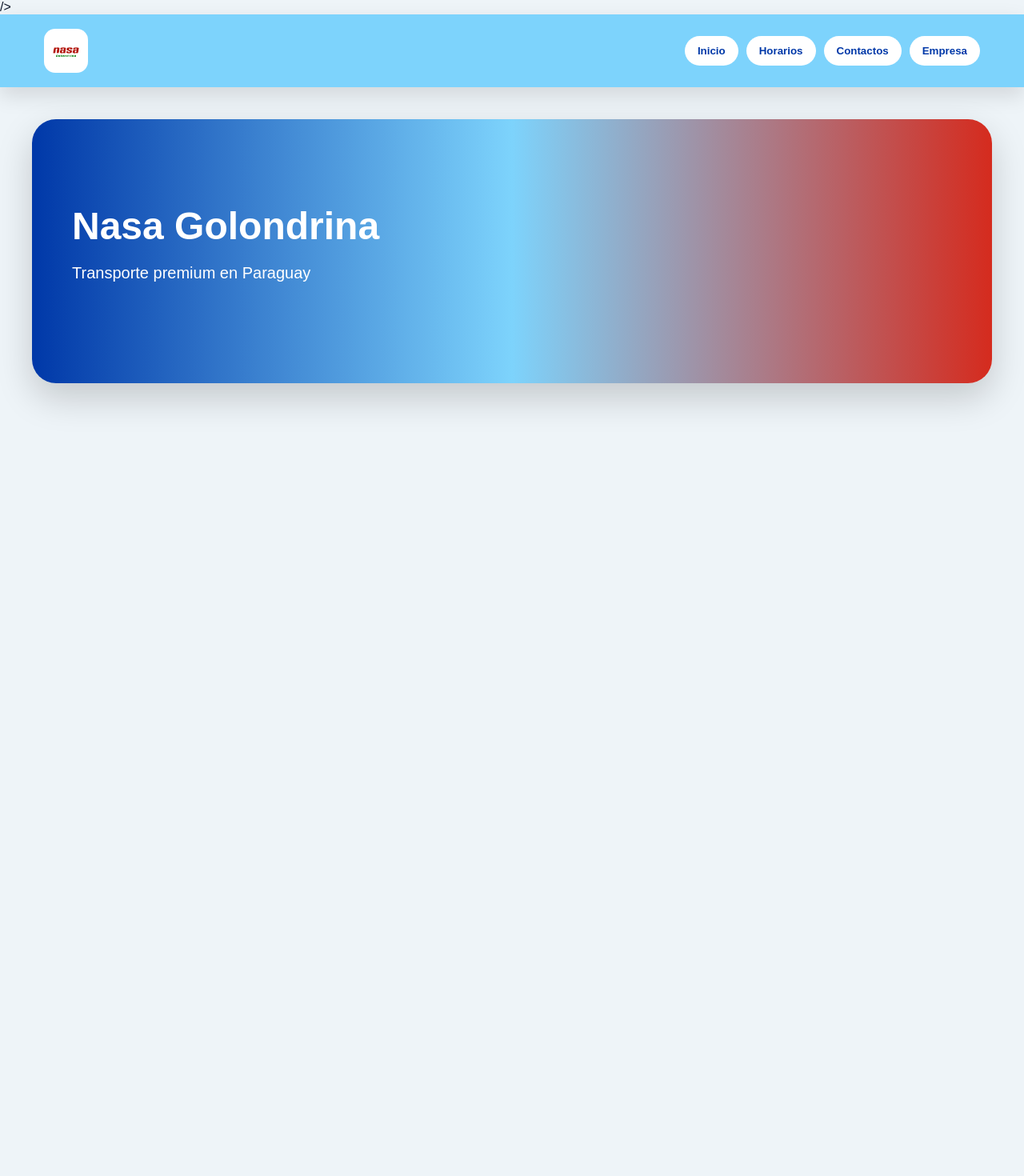
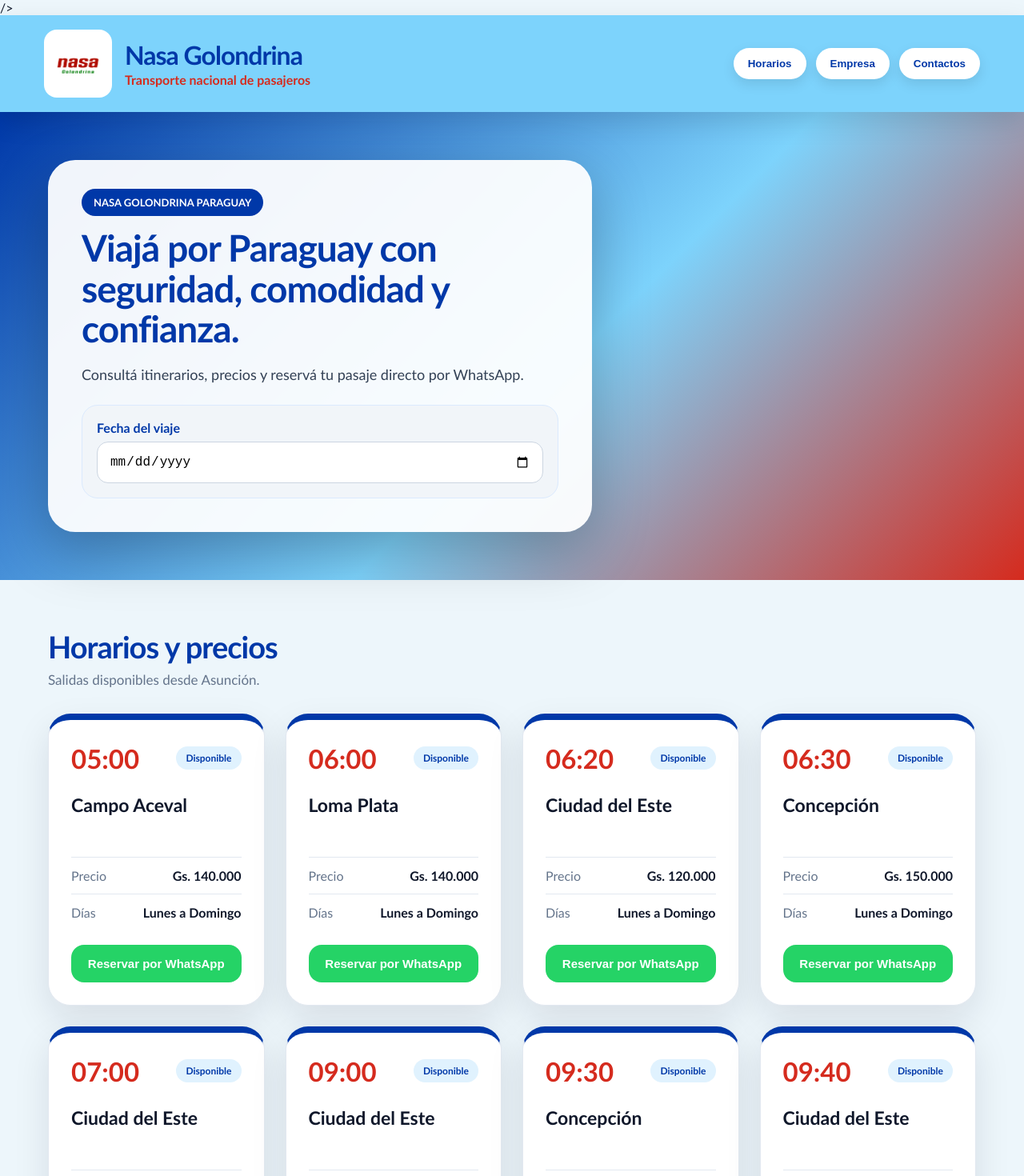
Before and after one commit to buzojosias36-boop/sistema-nasa, a React (Create React App) app: page / in a window 1280 px wide. Shown: the top 1470 px of the page at 80% size. Before the commit the page ends 818 px from the top, so only its background shows below. Built offline with nearby package versions, Linux system fonts and the light colour scheme.

Commit message:
version premium completa

```diff
--- a/src/App.css
+++ b/src/App.css
@@ -4,157 +4,308 @@
 
 body {
   margin: 0;
-  font-family: Arial, sans-serif;
-  background: #eef4f8;
+  font-family: "Trebuchet MS", "Segoe UI", Arial, sans-serif;
+  background: #edf6fb;
   color: #0f172a;
 }
 
-.app {
+.page {
   min-height: 100vh;
 }
 
-/* BARRA SUPERIOR */
-.navbar {
+.topbar {
   background: #7dd3fc;
   padding: 18px 55px;
   display: flex;
+  justify-content: space-between;
   align-items: center;
-  justify-content: space-between;
-  box-shadow: 0 10px 25px rgba(0,0,0,0.12);
+  box-shadow: 0 12px 30px rgba(0,0,0,0.12);
   position: sticky;
   top: 0;
   z-index: 10;
 }
 
-.logo {
-  height: 55px;
-  background: white;
-  padding: 6px;
-  border-radius: 14px;
+.brand {
+  display: flex;
+  align-items: center;
+  gap: 16px;
 }
 
-.menu {
+.brand img {
+  width: 85px;
+  background: white;
+  border-radius: 16px;
+  padding: 8px;
+}
+
+.brand h1 {
+  margin: 0;
+  font-size: 32px;
+  color: #0038a8;
+  font-weight: 900;
+  letter-spacing: -1px;
+}
+
+.brand p {
+  margin: 2px 0 0;
+  color: #d52b1e;
+  font-weight: 800;
+}
+
+nav {
   display: flex;
-  gap: 10px;
+  gap: 12px;
   flex-wrap: wrap;
 }
 
-.menu button {
+nav button {
   border: none;
   background: white;
   color: #0038a8;
-  padding: 11px 16px;
+  padding: 12px 18px;
   border-radius: 999px;
+  font-weight: 900;
+  cursor: pointer;
+  box-shadow: 0 6px 16px rgba(0,0,0,0.10);
+}
+
+.hero {
+  min-height: 430px;
+  background: linear-gradient(135deg, #0038a8 0%, #7dd3fc 55%, #d52b1e 100%);
+  display: flex;
+  align-items: center;
+  padding: 60px;
+}
+
+.heroContent {
+  background: rgba(255,255,255,0.94);
+  max-width: 680px;
+  padding: 42px;
+  border-radius: 34px;
+  box-shadow: 0 25px 70px rgba(0,0,0,0.25);
+}
+
+.heroContent span {
+  background: #0038a8;
+  color: white;
+  padding: 9px 15px;
+  border-radius: 999px;
+  font-size: 13px;
+  font-weight: 900;
+}
+
+.heroContent h2 {
+  color: #0038a8;
+  font-size: 46px;
+  line-height: 1.1;
+  margin: 24px 0 14px;
+  letter-spacing: -1px;
+}
+
+.heroContent p {
+  color: #334155;
+  font-size: 18px;
+  line-height: 1.5;
+}
+
+.dateBox {
+  margin-top: 24px;
+  background: #f1f5f9;
+  padding: 18px;
+  border-radius: 20px;
+  border: 1px solid #dbeafe;
+}
+
+.dateBox label {
+  display: block;
+  font-weight: 900;
+  color: #0038a8;
+  margin-bottom: 8px;
+}
+
+.dateBox input {
+  width: 100%;
+  padding: 15px;
+  border-radius: 14px;
+  border: 1px solid #cbd5e1;
+  font-size: 16px;
+}
+
+.section {
+  padding: 60px;
+}
+
+.section h2 {
+  margin: 0;
+  font-size: 38px;
+  color: #0038a8;
+  font-weight: 900;
+  letter-spacing: -1px;
+}
+
+.subtitle {
+  margin: 8px 0 32px;
+  color: #64748b;
+  font-size: 17px;
+}
+
+.grid {
+  display: grid;
+  grid-template-columns: repeat(auto-fit, minmax(260px, 1fr));
+  gap: 26px;
+}
+
+.tripCard,
+.contactCard,
+.empresaCard {
+  background: white;
+  border-radius: 28px;
+  padding: 28px;
+  box-shadow: 0 18px 45px rgba(15,23,42,0.10);
+  border: 1px solid #e2e8f0;
+}
+
+.tripCard {
+  border-top: 8px solid #0038a8;
+}
+
+.timeRow {
+  display: flex;
+  justify-content: space-between;
+  align-items: center;
+}
+
+.timeRow strong {
+  font-size: 33px;
+  color: #d52b1e;
+}
+
+.timeRow span {
+  background: #e0f2fe;
+  color: #0038a8;
+  padding: 7px 12px;
+  border-radius: 999px;
+  font-size: 12px;
+  font-weight: 900;
+}
+
+.tripCard h3 {
+  min-height: 55px;
+  font-size: 23px;
+  margin: 24px 0;
+  color: #0f172a;
+}
+
+.infoRow {
+  border-top: 1px solid #e2e8f0;
+  padding: 13px 0;
+  display: flex;
+  justify-content: space-between;
+  gap: 14px;
+}
+
+.infoRow p {
+  margin: 0;
+  color: #64748b;
+}
+
+.infoRow b {
+  color: #0f172a;
+}
+
+.tripCard button {
+  width: 100%;
+  margin-top: 18px;
+  background: #25d366;
+  color: white;
+  border: none;
+  border-radius: 16px;
+  padding: 15px;
+  font-size: 15px;
   font-weight: 900;
   cursor: pointer;
 }
 
-/* CONTENIDO */
-.contenido {
-  padding: 40px;
+.empresaGrid {
+  display: grid;
+  grid-template-columns: repeat(auto-fit, minmax(280px, 1fr));
+  gap: 26px;
 }
 
-/* HERO SIN IMAGEN PARA EVITAR ERROR */
-.hero {
-  min-height: 330px;
-  background: linear-gradient(90deg, #0038a8, #7dd3fc, #d52b1e);
-  color: white;
-  border-radius: 30px;
-  padding: 50px;
-  display: flex;
-  flex-direction: column;
-  justify-content: center;
-  box-shadow: 0 18px 45px rgba(0,0,0,0.18);
+.empresaCard {
+  border-left: 8px solid #d52b1e;
 }
 
-.hero h1 {
-  font-size: 48px;
+.empresaCard h3,
+.contactCard h3 {
+  color: #0038a8;
+  font-size: 25px;
+  margin-top: 0;
+}
+
+.empresaCard p,
+.contactCard p {
+  color: #334155;
+  font-size: 16px;
+  line-height: 1.6;
+  font-weight: 600;
+}
+
+.contactCard {
+  border-top: 8px solid #7dd3fc;
+}
+
+.badges span {
+  display: inline-block;
+  background: #d52b1e;
+  color: white;
+  padding: 8px 11px;
+  border-radius: 10px;
+  margin: 6px 6px 0 0;
+  font-size: 12px;
+  font-weight: 900;
+}
+
+footer {
+  background: #0038a8;
+  color: white;
+  text-align: center;
+  padding: 36px;
+}
+
+footer h3 {
+  margin: 0 0 8px;
+}
+
+footer p {
   margin: 0;
 }
 
-.hero p {
-  font-size: 20px;
-}
-
-/* CUADROS */
-.grid {
-  display: grid;
-  grid-template-columns: repeat(auto-fit, minmax(260px, 1fr));
-  gap: 24px;
-  margin-top: 30px;
-}
-
-.card {
-  background: white;
-  border-radius: 24px;
-  padding: 26px;
-  box-shadow: 0 18px 45px rgba(15, 23, 42, 0.10);
-  border: 1px solid #e2e8f0;
-  border-top: 7px solid #0038a8;
-  text-align: center;
-}
-
-.card h3 {
-  color: #d52b1e;
-  font-size: 30px;
-  margin: 0 0 15px;
-}
-
-.card p {
-  font-size: 17px;
-}
-
-.card button {
-  width: 100%;
-  background: #25d366;
-  color: white;
-  border: none;
-  padding: 15px;
-  border-radius: 16px;
-  font-size: 15px;
-  font-weight: 900;
-  margin-top: 16px;
-  cursor: pointer;
-}
-
-/* EMPRESA */
-.empresa {
-  max-width: 900px;
-  margin: 30px auto;
-  background: white;
-  padding: 35px;
-  border-radius: 26px;
-  box-shadow: 0 18px 45px rgba(15, 23, 42, 0.10);
-  border-left: 10px solid #d52b1e;
-}
-
-.empresa h2 {
-  color: #0038a8;
-  font-size: 32px;
-}
-
-.empresa p {
-  font-size: 19px;
-  line-height: 1.6;
-}
-
-/* CELULAR */
 @media (max-width: 800px) {
-  .navbar {
+  .topbar {
     padding: 18px;
     flex-direction: column;
     gap: 16px;
+    text-align: center;
   }
 
-  .contenido {
-    padding: 20px;
+  .brand {
+    flex-direction: column;
   }
 
   .hero {
-    padding: 32px;
+    padding: 30px 20px;
   }
 
-  .hero h1 {
-    font-size: 36px;
+  .heroContent {
+    padding: 30px;
+  }
+
+  .heroContent h2 {
+    font-size: 34px;
+  }
+
+  .section {
+    padding: 38px 20px;
   }
 }
--- a/src/App.js
+++ b/src/App.js
@@ -1,102 +1,197 @@
 import React, { useState } from "react";
 import "./App.css";
 
+const horarios = [
+  ["05:00", "Campo Aceval", "140.000"],
+  ["06:00", "Loma Plata", "140.000"],
+  ["06:20", "Ciudad del Este", "120.000"],
+  ["06:30", "Concepción", "150.000"],
+  ["07:00", "Ciudad del Este", "120.000"],
+  ["09:00", "Ciudad del Este", "120.000"],
+  ["09:30", "Concepción", "150.000"],
+  ["09:40", "Ciudad del Este", "120.000"],
+  ["10:00", "Pedro Juan Caballero", "150.000"],
+  ["10:20", "Presidente Franco", "120.000"],
+  ["10:45", "Concepción", "150.000"],
+  ["13:30", "Pedro Juan Caballero", "150.000"],
+  ["14:00", "Horqueta", "150.000"],
+  ["14:00", "Loma Plata", "140.000"],
+  ["14:30", "Horqueta", "150.000"],
+  ["14:30", "Mariscal Estigarribia", "140.000"],
+  ["16:40", "Presidente Franco", "120.000"],
+  ["21:15", "Mariscal Estigarribia", "140.000"],
+  ["21:30", "San Pedro", "120.000"],
+  ["21:45", "Horqueta", "150.000"],
+  ["22:00", "Neuland", "140.000"],
+  ["22:15", "Vallemí", "150.000"],
+  ["22:50", "Concepción", "150.000"],
+  ["23:00", "Loma Plata", "140.000"],
+  ["23:30", "Ciudad del Este", "120.000"],
+  ["23:45", "Pedro Juan Caballero", "150.000"],
+];
+
+const contactos = [
+  ["Asunción", "Avda. Fernando de la Mora y Avda. República Argentina, Asunción", "0981 668 662"],
+  ["Ciudad del Este", "Avda. Eugenio Garay y Arturo Garcete, Ciudad del Este", "(061) 506 063"],
+  ["Filadelfia", "Avda. Calle Chaco Boreal casi Calle O. Miller, Filadelfia", "(0491) 432 492"],
+  ["Loma Plata", "3 de Noviembre casi Avda. Central, Loma Plata", "(0492) 252 250"],
+  ["Neuland", "Calle PY16 y Puerto Casado, Neuland", "(0992) 399 115"],
+  ["Pedro Juan Caballero", "Avda. Carlos Domínguez y Picuiba, Pedro Juan Caballero", "(0985) 107 691 / (0336) 273 835"],
+];
+
 function App() {
-  const [seccion, setSeccion] = useState("inicio");
+  const [seccion, setSeccion] = useState("horarios");
+  const [fecha, setFecha] = useState("");
 
-  const reservar = (destino, hora) => {
-    const mensaje = `Hola, quiero reservar un pasaje a ${destino} a las ${hora}`;
+  const reservar = (hora, destino, precio) => {
+    if (!fecha) {
+      alert("Por favor seleccioná la fecha del viaje.");
+      return;
+    }
+
+    const mensaje = `Hola, quiero reservar pasaje con Nasa Golondrina.
+Destino: ${destino}
+Fecha: ${fecha}
+Horario: ${hora}
+Precio: Gs. ${precio}`;
+
     window.open(
-      `https://wa.me/595981668662?text=${encodeURIComponent(mensaje)}`,
+      `https://wa.me/595994652330?text=${encodeURIComponent(mensaje)}`,
       "_blank"
     );
   };
 
   return (
-    <div className="app">
+    <div className="page">
+      <header className="topbar">
+        <div className="brand">
+          <img src="/Logo principal sin fondo.jpg" alt="Nasa Golondrina" />
+          <div>
+            <h1>Nasa Golondrina</h1>
+            <p>Transporte nacional de pasajeros</p>
+          </div>
+        </div>
 
-      {/* NAVBAR */}
-      <div className="navbar">
-        <img src="/Logo principal sin fondo.jpg" alt="logo" className="logo" />
-        <div className="menu">
-          <button onClick={() => setSeccion("inicio")}>Inicio</button>
+        <nav>
           <button onClick={() => setSeccion("horarios")}>Horarios</button>
+          <button onClick={() => setSeccion("empresa")}>Empresa</button>
           <button onClick={() => setSeccion("contactos")}>Contactos</button>
-          <button onClick={() => setSeccion("empresa")}>Empresa</button>
+        </nav>
+      </header>
+
+      <section className="hero">
+        <div className="heroContent">
+          <span>NASA GOLONDRINA PARAGUAY</span>
+          <h2>Viajá por Paraguay con seguridad, comodidad y confianza.</h2>
+          <p>
+            Consultá itinerarios, precios y reservá tu pasaje directo por WhatsApp.
+          </p>
+
+          <div className="dateBox">
+            <label>Fecha del viaje</label>
+            <input
+              type="date"
+              value={fecha}
+              onChange={(e) => setFecha(e.target.value)}
+            />
+          </div>
         </div>
-      </div>
+      </section>
 
-      {/* CONTENIDO */}
-      <div className="contenido">
+      {seccion === "horarios" && (
+        <section className="section">
+          <h2>Horarios y precios</h2>
+          <p className="subtitle">Salidas disponibles desde Asunción.</p>
 
-        {seccion === "inicio" && (
-          <div className="hero">
-            <h1>Nasa Golondrina</h1>
-            <p>Transporte premium en Paraguay</p>
+          <div className="grid">
+            {horarios.map(([hora, destino, precio], index) => (
+              <div className="tripCard" key={index}>
+                <div className="timeRow">
+                  <strong>{hora}</strong>
+                  <span>Disponible</span>
+                </div>
+
+                <h3>{destino}</h3>
+
+                <div className="infoRow">
+                  <p>Precio</p>
+                  <b>Gs. {precio}</b>
+                </div>
+
+                <div className="infoRow">
+                  <p>Días</p>
+                  <b>Lunes a Domingo</b>
+                </div>
+
+                <button onClick={() => reservar(hora, destino, precio)}>
+                  Reservar por WhatsApp
+                </button>
+              </div>
+            ))}
           </div>
-        )}
+        </section>
+      )}
 
-        {seccion === "horarios" && (
-          <div className="grid">
-            <div className="card">
-              <h3>05:00</h3>
-              <p>Campo Aceval</p>
-              <p>Gs. 140.000</p>
-              <button onClick={() => reservar("Campo Aceval", "05:00")}>
-                Reservar
-              </button>
+      {seccion === "empresa" && (
+        <section className="section">
+          <h2>Nuestra Empresa</h2>
+          <p className="subtitle">Compromiso, seguridad y tradición.</p>
+
+          <div className="empresaGrid">
+            <div className="empresaCard">
+              <h3>Misión</h3>
+              <p>
+                Brindar un servicio de transporte seguro, cómodo y confiable,
+                conectando personas, familias y ciudades de Paraguay con responsabilidad,
+                puntualidad y atención cercana.
+              </p>
             </div>
 
-            <div className="card">
-              <h3>06:00</h3>
-              <p>Loma Plata</p>
-              <p>Gs. 140.000</p>
-              <button onClick={() => reservar("Loma Plata", "06:00")}>
-                Reservar
-              </button>
+            <div className="empresaCard">
+              <h3>Visión</h3>
+              <p>
+                Ser una empresa referente en transporte nacional, destacándonos por
+                innovación, calidad de servicio, modernización tecnológica y compromiso
+                permanente con nuestros pasajeros.
+              </p>
             </div>
 
-            <div className="card">
-              <h3>06:20</h3>
-              <p>Ciudad del Este</p>
-              <p>Gs. 120.000</p>
-              <button onClick={() => reservar("CDE", "06:20")}>
-                Reservar
-              </button>
+            <div className="empresaCard">
+              <h3>Valores</h3>
+              <p>
+                Seguridad, honestidad, respeto, responsabilidad, servicio al cliente
+                y compromiso con el desarrollo del Paraguay.
+              </p>
             </div>
           </div>
-        )}
+        </section>
+      )}
 
-        {seccion === "contactos" && (
+      {seccion === "contactos" && (
+        <section className="section">
+          <h2>Contactos por ciudad</h2>
+          <p className="subtitle">Oficinas y puntos de atención.</p>
+
           <div className="grid">
-            <div className="card">
-              <h3>Asunción</h3>
-              <p>0981 668 662</p>
-            </div>
+            {contactos.map(([ciudad, direccion, telefono], index) => (
+              <div className="contactCard" key={index}>
+                <h3>{ciudad}</h3>
+                <p>📍 {direccion}</p>
+                <p>📞 {telefono}</p>
+                <div className="badges">
+                  <span>Venta de pasajes</span>
+                  <span>Encomiendas</span>
+                </div>
+              </div>
+            ))}
+          </div>
+        </section>
+      )}
 
-            <div className="card">
-              <h3>Ciudad del Este</h3>
-              <p>(061) 506 063</p>
-            </div>
-
-            <div className="card">
-              <h3>Filadelfia</h3>
-              <p>(0491) 432 492</p>
-            </div>
-          </div>
-        )}
-
-        {seccion === "empresa" && (
-          <div className="empresa">
-            <h2>Misión</h2>
-            <p>Brindar transporte seguro, cómodo y eficiente.</p>
-
-            <h2>Visión</h2>
-            <p>Ser la empresa líder en transporte en Paraguay.</p>
-          </div>
-        )}
-
-      </div>
+      <footer>
+        <h3>Nasa Golondrina Paraguay</h3>
+        <p>Reservas: 0994 652 330</p>
+      </footer>
     </div>
   );
 }
```
